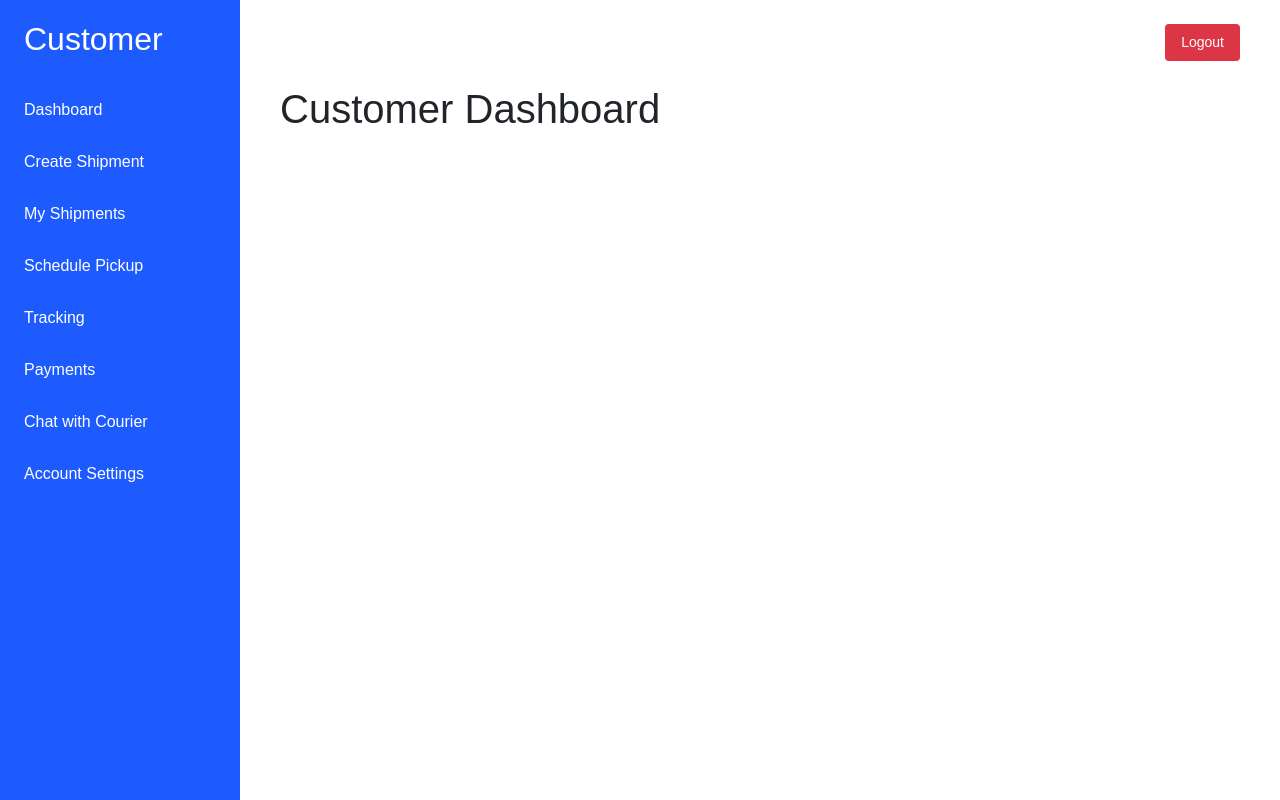
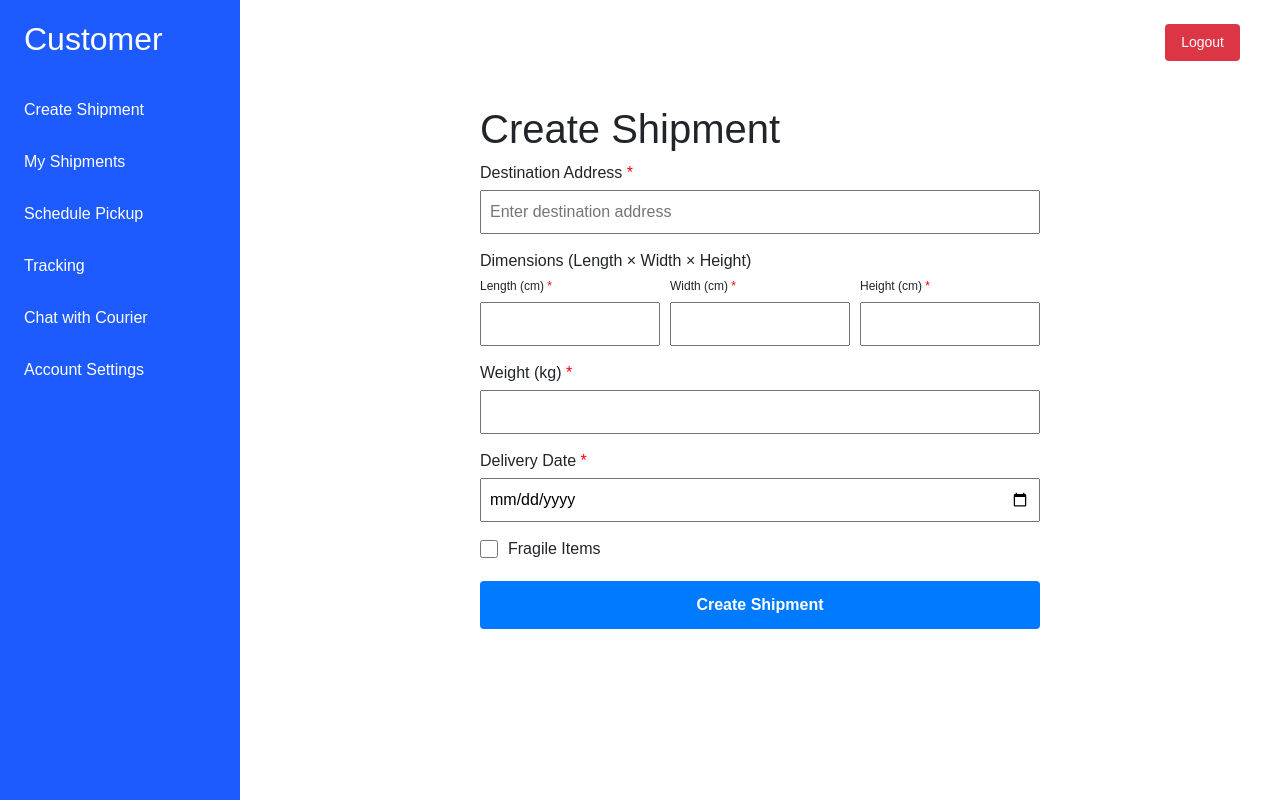
Before and after one commit to konnosvata/Group4_Online_Shipping_Management_System, a React (Create React App) app in the folder frontend/: page /customer in a window 1280 px wide. Built offline with nearby package versions, Linux system fonts and the light colour scheme.

Commit message:
deleted unnecessary pages and made create shipment the landing page after login

```diff
--- a/frontend/src/App.js
+++ b/frontend/src/App.js
@@ -9,11 +9,9 @@ import 'leaflet/dist/leaflet.css';
 
 // Customer area
 import CustomerLayout from "./layout/CustomerLayout";
-import Dashboard from "./pages_customer/Dashboard";
 import CreateShipment from "./pages_customer/CreateShipment";
 import SchedulePickup from "./pages_customer/SchedulePickup";
 import Tracking from "./pages_customer/Tracking";
-import Payments from "./pages_customer/Payments";
 import ChatWithCourier from "./pages_customer/ChatWithCourier";
 import AccountSettings from "./pages_customer/AccountSettings";
 import ActiveShipments from "./pages_customer/activeShipments";
@@ -78,16 +76,14 @@ function App() {
         <Route path="customer" element={<CustomerLayout />}>
 
           {/* default page when visiting /customer */}
-          <Route index element={<Dashboard />} />
+          <Route index element={<CreateShipment />} />
 
-          <Route path="dashboard" element={<Dashboard />} />
           <Route path="create-shipment" element={<CreateShipment />} />
           <Route path="payment" element={<Payment />} />
           <Route path="active-shipments" element={<ActiveShipments />} />
           <Route path="activeShipments" element={<ActiveShipments />} />
           <Route path="schedule-pickup" element={<SchedulePickup />} />
           <Route path="tracking" element={<Tracking />} />
-          <Route path="payments" element={<Payments />} />
           <Route path="chat" element={<ChatWithCourier />} />
           <Route path="settings" element={<AccountSettings />} />
 
--- a/frontend/src/layout/CustomerLayout.jsx
+++ b/frontend/src/layout/CustomerLayout.jsx
@@ -23,12 +23,10 @@ const CustomerLayout = () => {
         <h2 style={{ marginLeft: 24, marginBottom: 30 }}>Customer</h2>
 
         <nav style={{ display: "flex", flexDirection: "column", gap: 8 }}>
-          <SidebarLink to="/customer/dashboard" label="Dashboard" />
           <SidebarLink to="/customer/create-shipment" label="Create Shipment" />
           <SidebarLink to="activeShipments" label="My Shipments" />
           <SidebarLink to="/customer/schedule-pickup" label="Schedule Pickup" />
           <SidebarLink to="/customer/tracking" label="Tracking" />
-          <SidebarLink to="/customer/payments" label="Payments" />
           <SidebarLink to="/customer/chat" label="Chat with Courier" />
           <SidebarLink to="/customer/settings" label="Account Settings" />
         </nav>
--- a/frontend/src/login.jsx
+++ b/frontend/src/login.jsx
@@ -31,7 +31,7 @@ function Login() {
       setSuccess(`Logged in as ${data.user.name}`);
       localStorage.setItem("user", JSON.stringify(data.user));
       if (data.user.role_id === 1) {
-        navigate("/customer/dashboard");
+        navigate("/customer/Create-Shipment");
       }
       else if (data.user.role_id === 2) {
         navigate("/driver/assignedShipments");
--- a/frontend/src/pages_customer/Dashboard.jsx
+++ /dev/null
@@ -1,3 +0,0 @@
-export default function Dashboard() {
-  return <h1>Customer Dashboard</h1>;
-}
--- a/frontend/src/pages_customer/Payments.jsx
+++ /dev/null
@@ -1,3 +0,0 @@
-export default function Payments() {
-  return <h1>Payments</h1>;
-}
```
